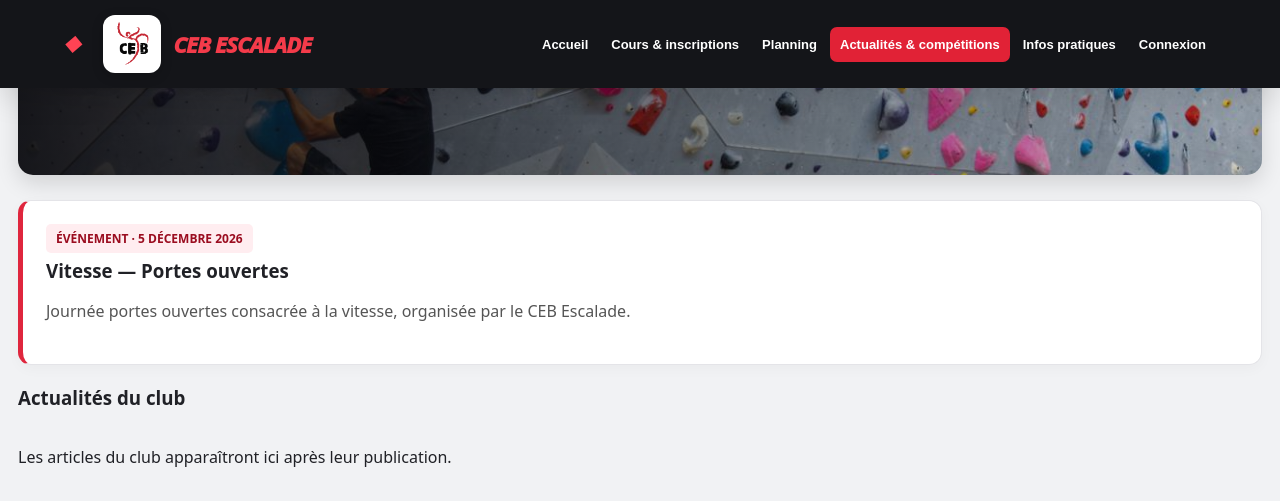
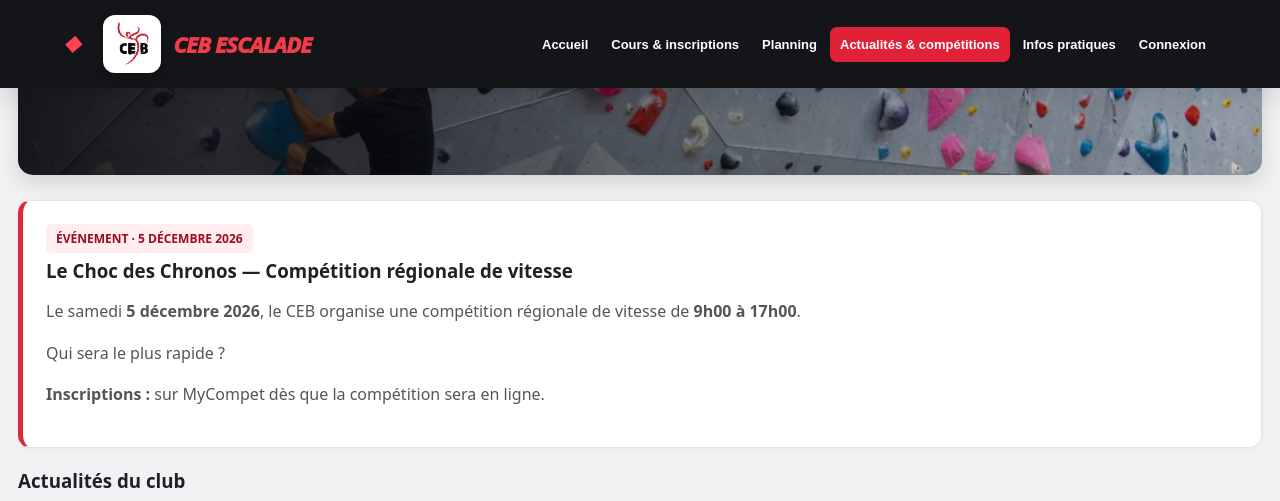
Before and after one commit to PierreCatounaud/CEB-Escalade, a plain HTML site: page index.html in a window 1280 px wide. Both pictures are taken after a click on the button "Actualités & compétitions". Shown: the part 114-615 px from the top of the page. Drawn offline with Linux system fonts and the light colour scheme; no server answers.

Commit message:
Mettre à jour l'événement Le Choc des Chronos avec le texte fourni

```diff
--- a/index.html
+++ b/index.html
@@ -35,7 +35,7 @@
 <header><div class="logo ceb-brand"><img src="./assets/ceb-logo-fourni.svg" alt="Logo officiel du Club Escalade Beaumontois" class="ceb-brand-mark" loading="eager"><span class="ceb-brand-name"><span>CEB</span> ESCALADE</span></div><nav><button data-go="accueil">Accueil</button><button data-go="cours">Cours & inscriptions</button><button data-go="planning">Planning</button><button data-go="agenda">Actualités & compétitions</button><button data-go="infos">Infos pratiques</button><button data-go="connexion">Connexion</button></nav></header><main>
 <section id="accueil" class="page"><div class="hero"><span class="tag ceb-hero-label"><img src="./assets/ceb-logo-fourni.svg" alt="" aria-hidden="true"> CLUB ESCALADE BEAUMONTOIS</span><h1>PRENEZ DE LA <span>HAUTEUR</span> AVEC LE CEB</h1><p>Découvrez les activités du club, les cours, les compétitions et un nouvel espace personnel. Prototype de validation, indépendant du site officiel.</p><button data-go="cours">Découvrir les cours</button></div><div class="grid"><article class="card"><h3>Cours & inscriptions</h3><p>Les offres et tarifs publiés pour la saison 2026–2027.</p><button data-go="cours">Explorer</button></article><article class="card"><h3>Actualités & compétitions</h3><p>Vie du club, nouvelles et compétitions.</p><button data-go="agenda">Consulter</button></article><article class="card"><h3>Espace personnel</h3><p>Testez les tableaux de bord adhérent, encadrant et administration.</p><button data-go="connexion">Se connecter</button></article></div></section>
 <section id="cours" class="page"><h2>COURS & INSCRIPTIONS</h2><p class="muted">Tarifs indicatifs publiés pour 2026–2027, à vérifier auprès du CEB avant toute inscription.</p><div class="grid"><article class="card"><span class="tag">ADULTES</span><h3>Cours adultes</h3><h2>185 €</h2><button data-go="inscription">Tester l'inscription</button></article><article class="card"><span class="tag">JEUNES</span><h3>7 à 13 ans</h3><h2>240 €</h2><button data-go="inscription">Tester l'inscription</button></article><article class="card"><span class="tag">ADOS</span><h3>14 à 18 ans</h3><h2>250 €</h2><button data-go="inscription">Tester l'inscription</button></article><article class="card"><span class="tag">AUTRES GROUPES</span><h3>Baby / para-escalade</h3><h2>250 €</h2><p>Compétition : 250 € ou 350 € selon la formule.</p><button data-go="inscription">Tester l'inscription</button></article></div><div class="notice">Aucune disponibilité n'est garantie par ce prototype. Vérifiez les groupes complets et créneaux sur le site officiel.</div><button data-go="planning">Consulter tous les horaires</button></section>
-<section id="agenda" class="page"><h2>ACTUALITÉS & COMPÉTITIONS</h2><div class="grid"><article class="card" style="border-left:5px solid #df263d"><span class="tag">ÉVÉNEMENT · 5 DÉCEMBRE 2026</span><h3>Vitesse — Portes ouvertes</h3><p>Journée portes ouvertes consacrée à la vitesse, organisée par le CEB Escalade.</p></article></div></section>
+<section id="agenda" class="page"><h2>ACTUALITÉS & COMPÉTITIONS</h2><div class="grid"><article class="card" style="border-left:5px solid #df263d"><span class="tag">ÉVÉNEMENT · 5 DÉCEMBRE 2026</span><h3>Le Choc des Chronos — Compétition régionale de vitesse</h3><p>Le samedi <strong>5 décembre 2026</strong>, le CEB organise une compétition régionale de vitesse de <strong>9h00 à 17h00</strong>.</p><p>Qui sera le plus rapide ?</p><p><strong>Inscriptions :</strong> sur MyCompet dès que la compétition sera en ligne.</p></article></div></section>
 <section id="infos" class="page"><h2>INFORMATIONS PRATIQUES</h2><div class="ceb-info-top"><article class="card"><h3>Gymnase Henri Michel</h3><p>9 avenue de la Division Leclerc<br>95260 Beaumont-sur-Oise</p><a href="https://www.google.com/maps/search/?api=1&query=9+avenue+de+la+Division+Leclerc+95260+Beaumont-sur-Oise" target="_blank" rel="noopener">Voir l'itinéraire</a></article><article class="card"><h3>Contact général du club</h3><p><a href="mailto:ceb.escalade@gmail.com">ceb.escalade@gmail.com</a></p><p><a href="tel:+33617466491">06 17 46 64 91</a></p></article></div><section id="ceb-histoire" aria-labelledby="ceb-histoire-title"><h2 id="ceb-histoire-title">HISTORIQUE DU CLUB</h2><div class="ceb-timeline" aria-label="Dates clés de l'histoire du CEB"><div class="ceb-timeline-track">
 <div class="ceb-milestone"><span class="ceb-dot"></span><strong>1989</strong><p>Création du club</p></div>
 <div class="ceb-milestone"><span class="ceb-dot"></span><strong>2023</strong><p>Création d'un créneau para-escalade</p></div>
```
